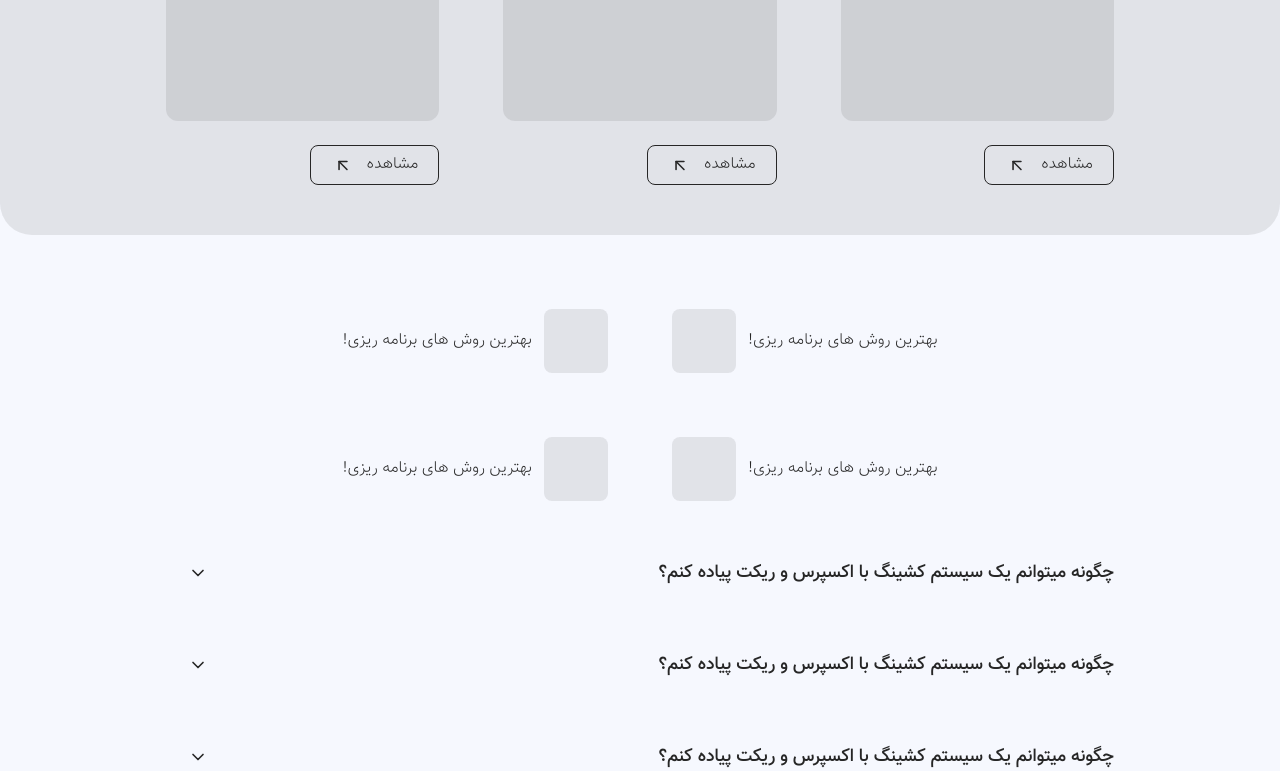
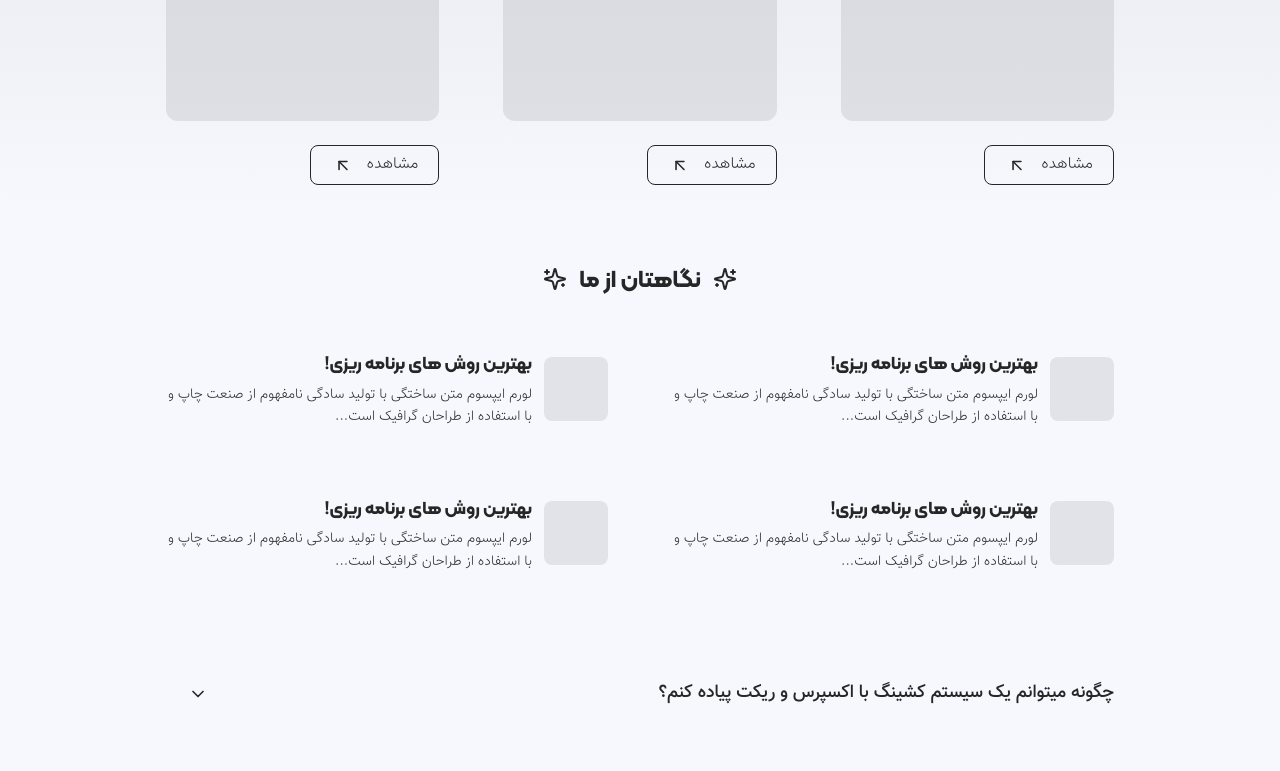
Before and after one commit to FarzadVav/next.js-portfolio, a Next.js app: page / in a window 1280 px wide. Shown: the part 882-1653 px from the top of the page. Built offline with nearby package versions, Linux system fonts and the light colour scheme.

Commit message:
fix: home page sections

```diff
--- a/app/page.tsx
+++ b/app/page.tsx
@@ -98,7 +98,7 @@ const HomePage = () => {
       </div>
 
       <Space />
-      <div className="bg-foreground/10 rounded-4xl py-6">
+      <div className="bg-gradient-to-b from-foreground/10 to-transparent rounded-4xl pt-6">
         <Flex justify="center">
           <SparklesIcon className="compatible-icon-size" />
           <Heading className="text-center" size="lg">
@@ -149,32 +149,69 @@ const HomePage = () => {
       </div>
 
       <Space />
+      <Flex justify="center">
+        <SparklesIcon className="compatible-icon-size" />
+        <Heading className="text-center" size="lg">
+          <h2>نگاهتان از ما</h2>
+        </Heading>
+        <SparklesIcon className="compatible-icon-size -scale-x-100" />
+      </Flex>
+      <Space size="normal" />
       <div className="grid grid-cols-2 container gap-3">
         <Box>
-          <Flex justify="end">
-            <Paragraph>بهترین روش های برنامه ریزی!</Paragraph>
-            <div className="size-16 bg-foreground/10 rounded-lg" />
+          <Flex>
+            <div className="size-16 min-w-16 bg-foreground/10 rounded-lg" />
+            <div>
+              <Heading size="sm">بهترین روش های برنامه ریزی!</Heading>
+              <Space size="xs" />
+              <Paragraph size="sm">
+                لورم ایپسوم متن ساختگی با تولید سادگی نامفهوم از صنعت چاپ و با استفاده از طراحان
+                گرافیک است...
+              </Paragraph>
+            </div>
           </Flex>
         </Box>
         <Box>
           <Flex>
-            <div className="size-16 bg-foreground/10 rounded-lg" />
-            <Paragraph>بهترین روش های برنامه ریزی!</Paragraph>
-          </Flex>
-        </Box>
-        <Box>
-          <Flex justify="end">
-            <Paragraph>بهترین روش های برنامه ریزی!</Paragraph>
-            <div className="size-16 bg-foreground/10 rounded-lg" />
+            <div className="size-16 min-w-16 bg-foreground/10 rounded-lg" />
+            <div>
+              <Heading size="sm">بهترین روش های برنامه ریزی!</Heading>
+              <Space size="xs" />
+              <Paragraph size="sm">
+                لورم ایپسوم متن ساختگی با تولید سادگی نامفهوم از صنعت چاپ و با استفاده از طراحان
+                گرافیک است...
+              </Paragraph>
+            </div>
           </Flex>
         </Box>
         <Box>
           <Flex>
-            <div className="size-16 bg-foreground/10 rounded-lg" />
-            <Paragraph>بهترین روش های برنامه ریزی!</Paragraph>
+            <div className="size-16 min-w-16 bg-foreground/10 rounded-lg" />
+            <div>
+              <Heading size="sm">بهترین روش های برنامه ریزی!</Heading>
+              <Space size="xs" />
+              <Paragraph size="sm">
+                لورم ایپسوم متن ساختگی با تولید سادگی نامفهوم از صنعت چاپ و با استفاده از طراحان
+                گرافیک است...
+              </Paragraph>
+            </div>
+          </Flex>
+        </Box>
+        <Box>
+          <Flex>
+            <div className="size-16 min-w-16 bg-foreground/10 rounded-lg" />
+            <div>
+              <Heading size="sm">بهترین روش های برنامه ریزی!</Heading>
+              <Space size="xs" />
+              <Paragraph size="sm">
+                لورم ایپسوم متن ساختگی با تولید سادگی نامفهوم از صنعت چاپ و با استفاده از طراحان
+                گرافیک است...
+              </Paragraph>
+            </div>
           </Flex>
         </Box>
       </div>
+      <Space />
       <div className="container">
         {Array.from(new Array(3)).map(() => (
           <Accordion key={Math.random()}>
```
